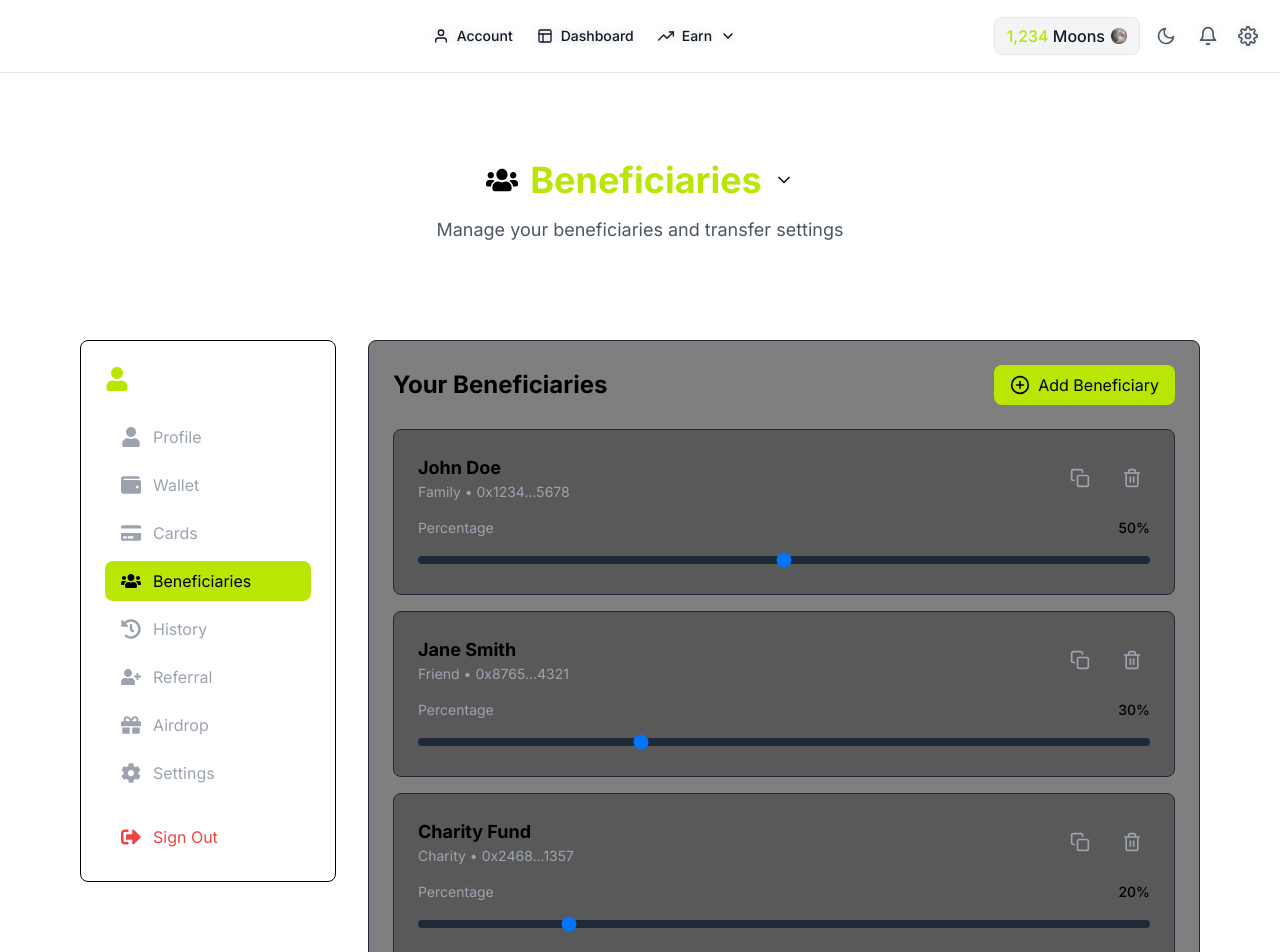
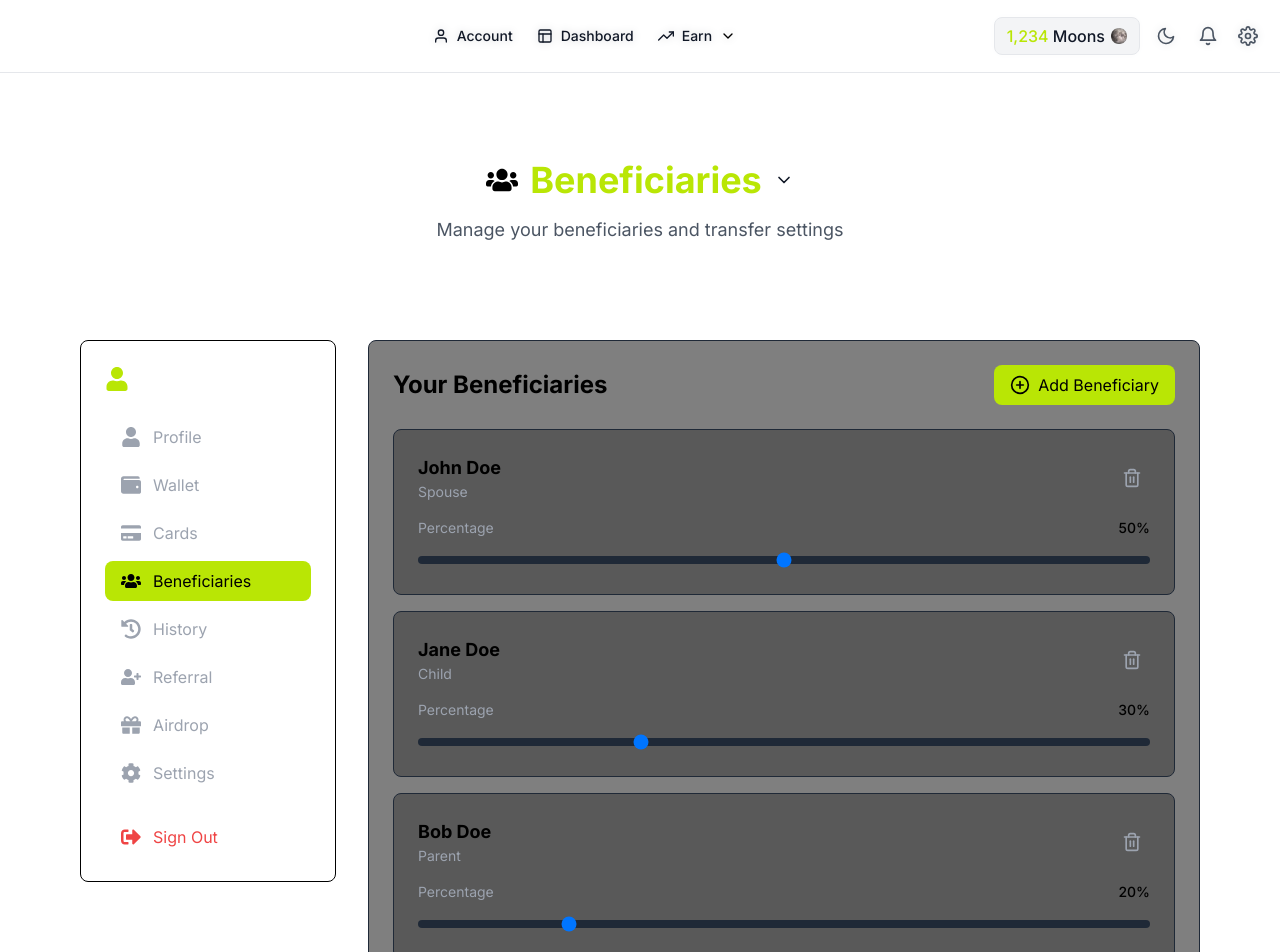
Before and after one commit to w3-surfer/credible-finance, a Next.js app: page /account/beneficiaries in a window 1280 px wide. Shown: the top 952 px of the page. Built offline with nearby package versions, Linux system fonts and the light colour scheme.

Commit message:
refactor: move beneficiaries state management to parent component

```diff
--- a/src/app/account/beneficiaries/page.tsx
+++ b/src/app/account/beneficiaries/page.tsx
@@ -64,6 +64,42 @@ export default function BeneficiariesPage() {
     }
   };
 
+  const handleAddBeneficiary = () => {
+    const newId = String(beneficiaries.length + 1);
+    const newBeneficiary: Beneficiary = {
+      id: newId,
+      name: 'New Beneficiary',
+      relationship: 'Other',
+      percentage: 0
+    };
+    setBeneficiaries([...beneficiaries, newBeneficiary]);
+  };
+
+  const handleRemoveBeneficiary = (id: string) => {
+    const beneficiaryToRemove = beneficiaries.find(b => b.id === id);
+    if (!beneficiaryToRemove) return;
+
+    const remainingBeneficiaries = beneficiaries.filter(b => b.id !== id);
+    const percentageToDistribute = beneficiaryToRemove.percentage;
+
+    // Distribui a porcentagem do beneficiário removido entre os restantes
+    const adjustedBeneficiaries = remainingBeneficiaries.map(beneficiary => {
+      const proportion = beneficiary.percentage / (100 - percentageToDistribute);
+      return {
+        ...beneficiary,
+        percentage: Math.round(beneficiary.percentage + (percentageToDistribute * proportion))
+      };
+    });
+
+    // Ajusta o último beneficiário para garantir que a soma seja 100%
+    const total = adjustedBeneficiaries.reduce((sum, b) => sum + b.percentage, 0);
+    if (total !== 100) {
+      adjustedBeneficiaries[adjustedBeneficiaries.length - 1].percentage += (100 - total);
+    }
+
+    setBeneficiaries(adjustedBeneficiaries);
+  };
+
   return (
     <Layout
       title="Beneficiaries"
@@ -77,7 +113,12 @@ export default function BeneficiariesPage() {
           </div>
           {/* Conteúdo Principal */}
           <div className="md:col-span-3">
-            <Beneficiaries />
+            <Beneficiaries
+              beneficiaries={beneficiaries}
+              onPercentageChange={handlePercentageChange}
+              onAdd={handleAddBeneficiary}
+              onRemove={handleRemoveBeneficiary}
+            />
           </div>
         </div>
       </div>
--- a/src/components/dashboard/Beneficiaries.tsx
+++ b/src/components/dashboard/Beneficiaries.tsx
@@ -4,38 +4,20 @@ import { useState } from 'react';
 import { FiPlusCircle, FiTrash2, FiCopy, FiCheck } from 'react-icons/fi';
 
 interface Beneficiary {
-  id: number;
+  id: string;
   name: string;
-  address: string;
+  relationship: string;
   percentage: number;
-  type: 'family' | 'friend' | 'charity';
 }
 
-export function Beneficiaries() {
-  const [beneficiaries, setBeneficiaries] = useState<Beneficiary[]>([
-    {
-      id: 1,
-      name: 'John Doe',
-      address: '0x1234...5678',
-      percentage: 50,
-      type: 'family'
-    },
-    {
-      id: 2,
-      name: 'Jane Smith',
-      address: '0x8765...4321',
-      percentage: 30,
-      type: 'friend'
-    },
-    {
-      id: 3,
-      name: 'Charity Fund',
-      address: '0x2468...1357',
-      percentage: 20,
-      type: 'charity'
-    }
-  ]);
+interface BeneficiariesProps {
+  beneficiaries: Beneficiary[];
+  onPercentageChange: (id: string, percentage: number) => void;
+  onAdd: () => void;
+  onRemove: (id: string) => void;
+}
 
+export function Beneficiaries({ beneficiaries, onPercentageChange, onAdd, onRemove }: BeneficiariesProps) {
   const [copiedAddress, setCopiedAddress] = useState<string | null>(null);
 
   const handleCopyAddress = (address: string) => {
@@ -44,36 +26,12 @@ export function Beneficiaries() {
     setTimeout(() => setCopiedAddress(null), 2000);
   };
 
-  // Função para adicionar um novo beneficiário
-  const addBeneficiary = () => {
-    const newBeneficiary: Beneficiary = {
-      id: beneficiaries.length + 1,
-      name: 'New Beneficiary',
-      address: '0x0000...0000',
-      percentage: 0,
-      type: 'family'
-    };
-    setBeneficiaries([...beneficiaries, newBeneficiary]);
-  };
-
-  // Função para remover um beneficiário
-  const removeBeneficiary = (id: number) => {
-    setBeneficiaries(beneficiaries.filter(beneficiary => beneficiary.id !== id));
-  };
-
-  // Função para atualizar a porcentagem de um beneficiário
-  const updatePercentage = (id: number, newPercentage: number) => {
-    setBeneficiaries(beneficiaries.map(beneficiary =>
-      beneficiary.id === id ? { ...beneficiary, percentage: newPercentage } : beneficiary
-    ));
-  };
-
   return (
     <div className="bg-black/50 border border-gray-800 rounded-lg p-6">
       <div className="flex items-center justify-between mb-6">
         <h2 className="text-2xl font-bold">Your Beneficiaries</h2>
         <button
-          onClick={addBeneficiary}
+          onClick={onAdd}
           className="flex items-center gap-2 px-4 py-2 bg-[#B9E605] text-black rounded-lg hover:bg-[#B9E605]/90 transition-colors"
         >
           <FiPlusCircle className="w-5 h-5" />
@@ -91,22 +49,12 @@ export function Beneficiaries() {
               <div>
                 <h3 className="text-lg font-bold">{beneficiary.name}</h3>
                 <p className="text-sm text-gray-400">
-                  {beneficiary.type.charAt(0).toUpperCase() + beneficiary.type.slice(1)} • {beneficiary.address}
+                  {beneficiary.relationship}
                 </p>
               </div>
               <div className="flex items-center gap-4">
                 <button
-                  className="p-2 text-gray-400 hover:text-gray-300 transition-colors"
-                  onClick={() => handleCopyAddress(beneficiary.address)}
-                >
-                  {copiedAddress === beneficiary.address ? (
-                    <FiCheck className="w-5 h-5 text-[#B9E605]" />
-                  ) : (
-                    <FiCopy className="w-5 h-5" />
-                  )}
-                </button>
-                <button
-                  onClick={() => removeBeneficiary(beneficiary.id)}
+                  onClick={() => onRemove(beneficiary.id)}
                   className="p-2 text-gray-400 hover:text-red-500 transition-colors"
                 >
                   <FiTrash2 className="w-5 h-5" />
@@ -124,7 +72,7 @@ export function Beneficiaries() {
                 min="0"
                 max="100"
                 value={beneficiary.percentage}
-                onChange={(e) => updatePercentage(beneficiary.id, parseInt(e.target.value))}
+                onChange={(e) => onPercentageChange(beneficiary.id, parseInt(e.target.value))}
                 className="w-full h-2 bg-gray-800 rounded-lg appearance-none cursor-pointer"
               />
             </div>
```
